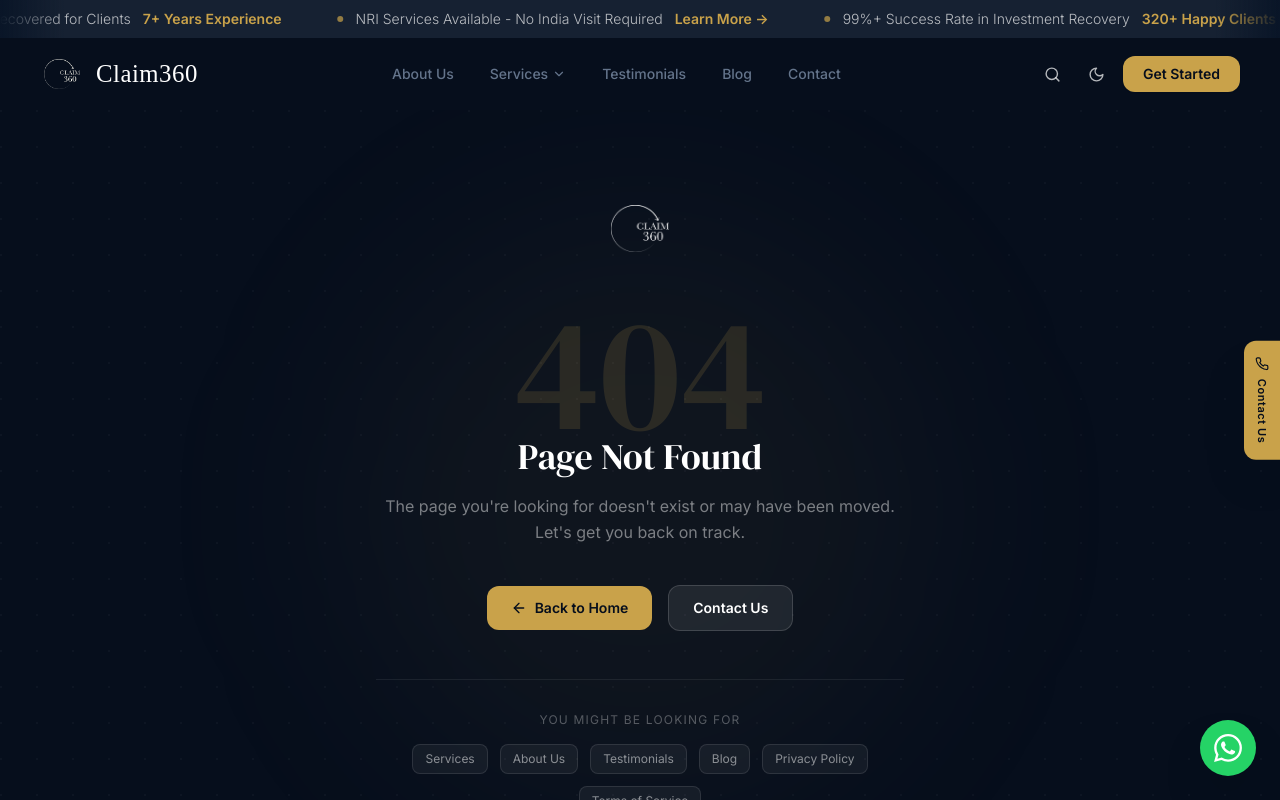
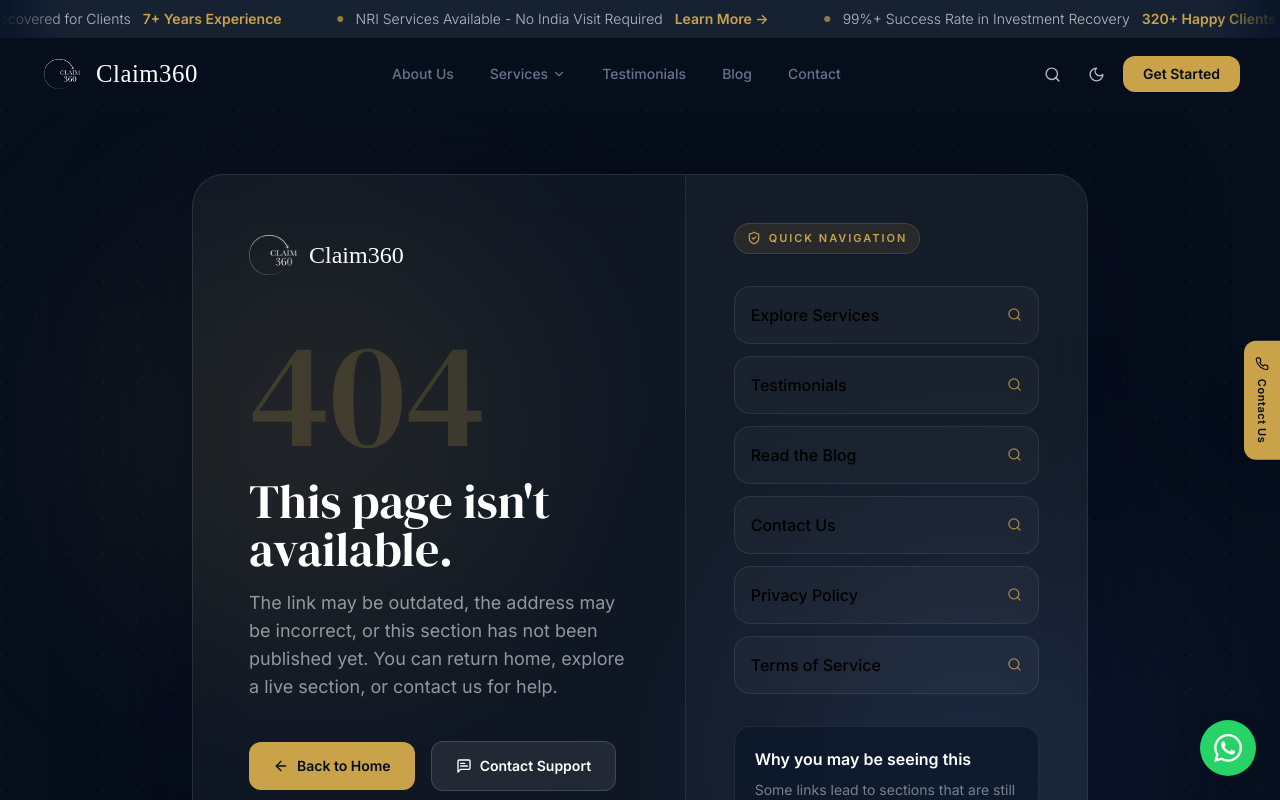
Before and after one commit to ManavClaim360/claim360-website, a React (Vite) app in the folder frontend/: page /404 in a window 1280 px wide. Shown: the top 800 px of the page. Built offline with nearby package versions, Linux system fonts and the light colour scheme; no server answers; a web font is replaced by a local one.

Commit message:
Minor UI fixes

```diff
--- a/frontend/src/App.jsx
+++ b/frontend/src/App.jsx
@@ -28,6 +28,7 @@
               <Route path="blog/:slug" element={<BlogPostPage />} />
               <Route path="contact" element={<ContactPage />} />
               <Route path="testimonials" element={<TestimonialsPage />} />
+              <Route path="404" element={<NotFoundPage />} />
               <Route path="privacy" element={<PrivacyPage />} />
               <Route path="terms" element={<TermsPage />} />
               <Route
--- a/frontend/src/components/layout/Footer.jsx
+++ b/frontend/src/components/layout/Footer.jsx
@@ -1,15 +1,15 @@
 const FOOTER_LINKS = {
   Services: [
     { label: 'IEPF Claims', href: '/#services' },
-    { label: 'NRI Services', href: '/#nri' },
-    { label: 'Share Transfers', href: '/#transfers' },
-    { label: 'Legal Documentation', href: '/#legal' },
-    { label: 'Corporate Actions', href: '/#corporate' },
+    { label: 'NRI Services', href: '/404' },
+    { label: 'Share Transfers', href: '/404' },
+    { label: 'Legal Documentation', href: '/404' },
+    { label: 'Corporate Actions', href: '/404' },
   ],
   Company: [
-    { label: 'About Us', href: '/#about' },
-    { label: 'Our Team', href: '/#team' },
-    { label: 'Our Story', href: '/#story' },
+    { label: 'About Us', href: '/404' },
+    { label: 'Our Team', href: '/404' },
+    { label: 'Our Story', href: '/404' },
     { label: 'Press & Media', href: '/#press' },
     { label: 'Blog', href: '/blog' },
   ],
@@ -17,7 +17,7 @@
     { label: 'FAQs', href: '/#faq' },
     { label: 'Testimonials', href: '/testimonials' },
     { label: 'Investor Search', href: '/search' },
-    { label: 'Newsletter', href: '/#newsletter' },
+    { label: 'Newsletter', href: '/404' },
     { label: 'Contact Us', href: '/contact' },
   ],
   Legal: [
--- a/frontend/src/components/layout/Navbar.jsx
+++ b/frontend/src/components/layout/Navbar.jsx
@@ -13,9 +13,9 @@
     title: 'Top Recovery Services',
     description: 'Our most sought-after services for reclaiming lost investments and physical shares with speed and accuracy.',
     items: [
-      { label: 'Equity Recovery', href: '/#equity' },
-      { label: 'Mutual Fund Claims', href: '/#mutual-funds' },
-      { label: 'Corporate FDs', href: '/#fds' }
+      { label: 'Equity Recovery', href: '/404' },
+      { label: 'Mutual Fund Claims', href: '/404' },
+      { label: 'Corporate FDs', href: '/404' }
     ],
     features: ['98% Success Rate', 'Dedicated Expert Support', 'End-to-end Process']
   },
@@ -25,9 +25,9 @@
     title: 'Unclaimed Bonds & FDs',
     description: 'Helping investors recover forgotten bonds, debentures, and company fixed deposits from public and private entities.',
     items: [
-      { label: 'RBI Bonds', href: '/#rbi-bonds' },
-      { label: 'Company Debentures', href: '/#debentures' },
-      { label: 'NCD Recovery', href: '/#ncd' }
+      { label: 'RBI Bonds', href: '/404' },
+      { label: 'Company Debentures', href: '/404' },
+      { label: 'NCD Recovery', href: '/404' }
     ],
     features: ['Direct Coordination with Issuers', 'Zero Upfront Fees', 'Legal Audit']
   },
@@ -37,16 +37,16 @@
     title: 'Share Transmission & Claims',
     description: 'Expert assistance in dematerialization, transfer, and transmission of shares across all listed Indian companies.',
     items: [
-      { label: 'Physical to Demat', href: '/#demat' },
-      { label: 'IEPF Transmission', href: '/#iepf' },
-      { label: 'Name Rectification', href: '/#rectify' }
+      { label: 'Physical to Demat', href: '/404' },
+      { label: 'IEPF Transmission', href: '/404' },
+      { label: 'Name Rectification', href: '/404' }
     ],
     features: ['KYC Optimization', 'Pan-India Service', 'Digital Tracking']
   }
 ]
 
 const NAV_LINKS = [
-  { label: 'About Us', href: '/#about' },
+  { label: 'About Us', href: '/404' },
   { label: 'Services', mega: true },
   { label: 'Testimonials', href: '/testimonials' },
   { label: 'Blog', href: '/blog' },
--- a/frontend/src/pages/NotFoundPage.jsx
+++ b/frontend/src/pages/NotFoundPage.jsx
@@ -1,78 +1,84 @@
 import { Link } from 'react-router-dom'
-import { ArrowLeft, Search } from 'lucide-react'
+import { ArrowLeft, Search, ShieldCheck, MessageSquareText } from 'lucide-react'
 
 export default function NotFoundPage() {
   return (
-    <div className="min-h-screen bg-navy-deep flex items-center justify-center relative overflow-hidden">
-      {/* Background dots */}
-      <div
-        className="absolute inset-0 opacity-[0.03]"
-        style={{ backgroundImage: 'radial-gradient(circle at 1px 1px, white 1px, transparent 0)', backgroundSize: '36px 36px' }}
-      />
-      {/* Gold glow */}
-      <div className="absolute top-1/2 left-1/2 -translate-x-1/2 -translate-y-1/2 w-[600px] h-[600px] bg-gold/5 rounded-full blur-[100px] pointer-events-none" />
+    <div className="min-h-screen bg-navy-deep flex items-center justify-center relative overflow-hidden px-6 py-16">
+      <div className="absolute inset-0 opacity-[0.035]" style={{ backgroundImage: 'radial-gradient(circle at 1px 1px, rgba(255,255,255,0.9) 1px, transparent 0)', backgroundSize: '34px 34px' }} />
+      <div className="absolute top-[12%] left-[8%] w-[420px] h-[420px] bg-gold/10 rounded-full blur-[110px] pointer-events-none" />
+      <div className="absolute bottom-[8%] right-[10%] w-[360px] h-[360px] bg-[#284274]/35 rounded-full blur-[120px] pointer-events-none" />
 
-      <div className="relative z-10 text-center px-6 max-w-xl mx-auto">
-        {/* Logo */}
-        <div className="flex justify-center mb-10">
-          <Link to="/">
-            <img src="/assets/Logo.png" alt="Claim360" className="h-12 w-auto object-contain brightness-0 invert" />
+      <div className="relative z-10 max-w-4xl w-full">
+        <div className="bg-white/[0.04] border border-white/10 rounded-[32px] overflow-hidden shadow-[0_30px_120px_rgba(2,6,23,0.55)] backdrop-blur-xl">
+          <div className="grid lg:grid-cols-[1.1fr_0.9fr]">
+            <div className="p-8 sm:p-10 lg:p-14">
+              <Link to="/" className="inline-flex items-center gap-3 mb-10">
+                <img src="/assets/Logo_1.png" alt="Claim360" className="h-12 w-12 rounded-full object-contain" />
+                <span className="text-white text-[1.5rem]" style={{ fontFamily: '"Times New Roman", Georgia, serif' }}>Claim360</span>
               </Link>
-        </div>
 
-        {/* 404 number */}
-        <div
-          className="font-display text-gold leading-none mb-4 select-none"
-          style={{ fontSize: 'clamp(96px, 18vw, 160px)', opacity: 0.15 }}
-        >
+              <div className="font-display text-gold/20 leading-none mb-2 select-none" style={{ fontSize: 'clamp(84px, 14vw, 150px)' }}>
                 404
               </div>
-
-        <h1 className="font-display text-white text-3xl lg:text-4xl mb-4 -mt-8">
-          Page Not Found
+              <h1 className="font-display text-white text-3xl lg:text-5xl mb-4">
+                This page isn&apos;t available.
               </h1>
-        <p className="text-white/45 text-base leading-relaxed mb-10">
-          The page you're looking for doesn't exist or may have been moved.
-          Let's get you back on track.
+              <p className="text-white/55 text-base lg:text-lg leading-relaxed max-w-xl mb-10">
+                The link may be outdated, the address may be incorrect, or this section has not been published yet.
+                You can return home, explore a live section, or contact us for help.
               </p>
 
-        {/* Actions */}
-        <div className="flex flex-col sm:flex-row items-center justify-center gap-4">
+              <div className="flex flex-col sm:flex-row items-center gap-4">
                 <Link
                   to="/"
-            className="flex items-center gap-2 bg-gold hover:bg-gold-light text-navy-deep px-6 py-3 rounded-xl font-semibold text-sm transition-all duration-200 hover:shadow-lg hover:shadow-gold/25"
+                  className="w-full sm:w-auto justify-center flex items-center gap-2 bg-gold hover:bg-gold-light text-navy-deep px-6 py-3.5 rounded-xl font-semibold text-sm transition-all duration-200 hover:shadow-lg hover:shadow-gold/25"
                 >
                   <ArrowLeft size={16} />
                   Back to Home
                 </Link>
                 <Link
                   to="/contact"
-            className="flex items-center gap-2 bg-white/[0.08] hover:bg-white/[0.14] border border-white/15 text-white px-6 py-3 rounded-xl font-semibold text-sm transition-all duration-200"
+                  className="w-full sm:w-auto justify-center flex items-center gap-2 bg-white/[0.08] hover:bg-white/[0.14] border border-white/15 text-white px-6 py-3.5 rounded-xl font-semibold text-sm transition-all duration-200"
                 >
-            Contact Us
+                  <MessageSquareText size={16} />
+                  Contact Support
                 </Link>
               </div>
+            </div>
 
-        {/* Helpful links */}
-        <div className="mt-12 pt-8 border-t border-white/[0.07]">
-          <div className="text-white/30 text-xs uppercase tracking-widest mb-4">You might be looking for</div>
-          <div className="flex flex-wrap justify-center gap-3">
+            <div className="border-t lg:border-t-0 lg:border-l border-white/[0.08] p-8 sm:p-10 lg:p-12 bg-white/[0.02]">
+              <div className="inline-flex items-center gap-2 rounded-full border border-gold/20 bg-gold/10 px-3 py-1.5 text-[11px] font-semibold uppercase tracking-[0.18em] text-gold mb-8">
+                <ShieldCheck size={14} />
+                Quick Navigation
+              </div>
+
+              <div className="space-y-3">
                 {[
-              { label: 'Services', href: '/#services' },
-              { label: 'About Us', href: '/#about' },
+                  { label: 'Explore Services', href: '/#services' },
                   { label: 'Testimonials', href: '/testimonials' },
-              { label: 'Blog', href: '/blog' },
+                  { label: 'Read the Blog', href: '/blog' },
+                  { label: 'Contact Us', href: '/contact' },
                   { label: 'Privacy Policy', href: '/privacy' },
                   { label: 'Terms of Service', href: '/terms' },
-            ].map(l => (
-              <a
-                key={l.label}
-                href={l.href}
-                className="px-3 py-1.5 rounded-lg bg-white/[0.05] border border-white/10 text-white/50 hover:text-gold hover:border-gold/30 text-xs transition-all duration-200"
+                ].map(link => (
+                  <Link
+                    key={link.label}
+                    to={link.href}
+                    className="flex items-center justify-between rounded-2xl border border-white/[0.08] bg-white/[0.03] px-4 py-4 text-white/72 hover:text-white hover:border-gold/25 hover:bg-white/[0.05] transition-all duration-200"
                   >
-                {l.label}
-              </a>
+                    <span className="font-medium">{link.label}</span>
+                    <Search size={15} className="text-gold/80" />
+                  </Link>
                 ))}
+              </div>
+
+              <div className="mt-8 rounded-2xl border border-white/[0.08] bg-navy/70 px-5 py-5">
+                <div className="text-white font-semibold mb-2">Why you may be seeing this</div>
+                <div className="text-white/45 text-sm leading-relaxed">
+                  Some links lead to sections that are still being prepared. Until they go live, they now route here instead of feeling broken or unresponsive.
+                </div>
+              </div>
+            </div>
           </div>
         </div>
       </div>
```
Also changed, not shown: frontend/public/assets/logo.jpeg (added), frontend/public/assets/logo_circular.jpeg (added). Lines whose indentation alone changed are shown as unchanged.
